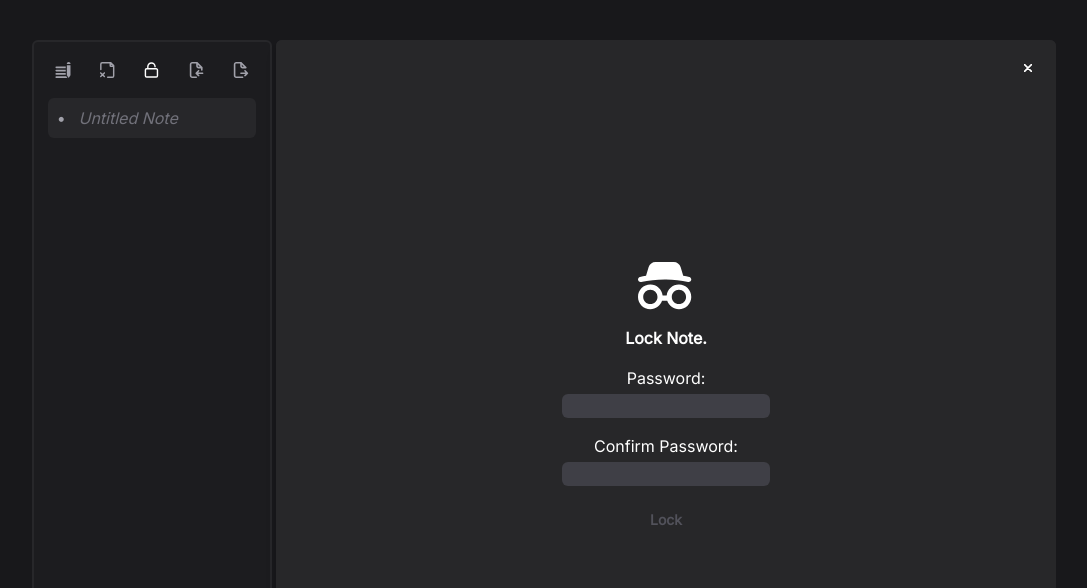
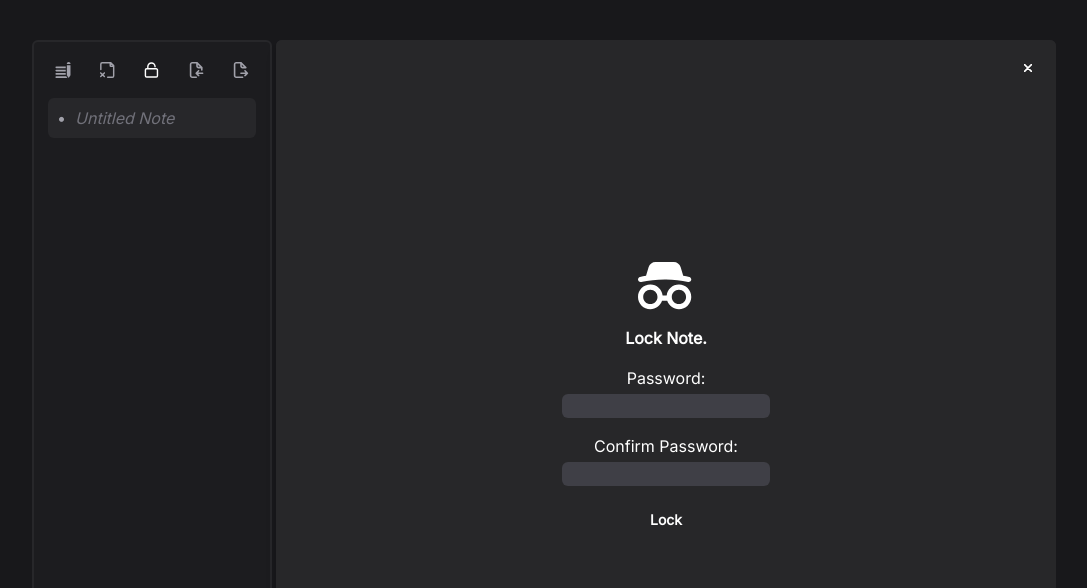
Before and after one commit to evgeny-rov/cryptic, a React (Vite) app: page / in a window 1280 px wide. Both pictures are taken after a click on the button 247 px from the left and 70 px from the top of the page. Shown: the top 588 px of the page, without its empty margins (96-1183 px from the left). Built offline with nearby package versions, Linux system fonts and the light colour scheme.

Commit message:
more fixes, added some animations

```diff
--- a/package.json
+++ b/package.json
@@ -10,6 +10,7 @@
   },
   "dependencies": {
     "clsx": "^1.2.1",
+    "framer-motion": "^7.5.1",
     "jotai": "^1.8.4",
     "lodash": "^4.17.21",
     "react": "^18.2.0",
--- a/src/features/notes/components/note-access-menu.tsx
+++ b/src/features/notes/components/note-access-menu.tsx
@@ -1,3 +1,4 @@
+import { motion } from 'framer-motion';
 import clsx from 'clsx';
 import { useState } from 'react';
 import { useAtom } from 'jotai';
@@ -41,10 +42,12 @@ export default function NoteAccessMenu({ disabled }: { disabled: boolean }) {
         <AccessIcon className="h-4 w-4" />
       </ToolButton>
       {isMenuOpen && (
-        <div
+        <motion.div
+          initial={{ opacity: 0, y: -2 }}
+          animate={{ opacity: 1, y: 0 }}
+          transition={{ duration: 0.2 }}
           className={clsx(
-            'absolute bottom-full bg-zinc-800 -left-14 rounded-md z-20 shadow-md grid',
-            'md:bottom-auto md:bg-zinc-900'
+            'absolute bg-zinc-900 border border-zinc-800 -left-14 rounded-md z-20 shadow-xl grid'
           )}
         >
           {options.map((option) => (
@@ -54,14 +57,14 @@ export default function NoteAccessMenu({ disabled }: { disabled: boolean }) {
               type="button"
               onClick={() => handleOptionClick(option)}
               className={clsx(
-                'px-4 py-2 capitalize text-sm text-left whitespace-nowrap',
+                'px-4 py-2 transition-colors capitalize text-sm text-left whitespace-nowrap',
                 'text-zinc-400 hover:text-current focus:text-current'
               )}
             >
               {option}
             </button>
           ))}
-        </div>
+        </motion.div>
       )}
     </div>
   );
--- a/src/features/notes/components/note-lock.tsx
+++ b/src/features/notes/components/note-lock.tsx
@@ -1,4 +1,5 @@
 import clsx from 'clsx';
+import { motion } from 'framer-motion';
 import { useState } from 'react';
 import { useAtom } from 'jotai';
 import { z } from 'zod';
@@ -6,6 +7,7 @@ import { EditableNote, useNotesStore } from '../stores/notes-store';
 import { ReactComponent as CloseIcon } from '../assets/close.svg';
 import { ReactComponent as PrivateIcon } from '../assets/private.svg';
 import { lockingStateAtom } from '../stores/ui-atoms';
+import useOutsideClick from '../hooks/use-outside-click';
 
 const validationSchema = z
   .object({
@@ -21,40 +23,38 @@ export default function NoteLock({ note }: { note: EditableNote }) {
     password: '',
     confirm: '',
     error: '',
-    isPristine: true,
   });
 
   const handleClose = () => {
     setIsLocking(false);
   };
 
+  const containerRef = useOutsideClick<HTMLDivElement>(handleClose);
+
   const handleChangePassword = (ev: React.ChangeEvent<HTMLInputElement>) => {
-    setFormState((state) => {
-      const newState = { ...state, [ev.target.name]: ev.target.value };
-      const validationResult = validationSchema.safeParse(newState);
-
-      const error = !validationResult.success ? validationResult.error.issues[0].message : '';
-      const isPristine = newState.password === '' && newState.confirm === '';
-
-      return {
-        ...newState,
-        isPristine,
-        error,
-      };
-    });
+    setFormState((state) => ({ ...state, [ev.target.name]: ev.target.value }));
   };
 
   const handleAddLock = async (ev: React.FormEvent<HTMLFormElement>) => {
     ev.preventDefault();
+    const validation = validationSchema.safeParse(formState);
 
-    addLock(note, formState.password);
-    handleClose();
+    if (validation.success) {
+      handleClose();
+      addLock(note, formState.password);
+      return;
+    }
+
+    setFormState((state) => ({ ...state, error: validation.error.issues[0].message }));
   };
 
-  const showError = !formState.isPristine && formState.error !== '';
-
   return (
-    <div className="absolute inset-0">
+    <motion.div
+      ref={containerRef}
+      initial={{ opacity: 0 }}
+      animate={{ opacity: 1 }}
+      className="absolute inset-0"
+    >
       <div className="h-full z-30 grid items-center overflow-y-auto p-8 bg-zinc-800/95">
         <button
           title="Close Lock Popover"
@@ -64,15 +64,20 @@ export default function NoteLock({ note }: { note: EditableNote }) {
         >
           <CloseIcon />
         </button>
-        <form onSubmit={handleAddLock} className="grid place-items-center space-y-4 text-center">
-          <PrivateIcon className={clsx('w-14', showError && 'animate-wiggle')} />
-          <h2 className={clsx('capitalize font-semibold', showError && 'text-red-400')}>
-            {showError ? formState.error : 'Lock note.'}
+        <motion.form
+          initial={{ opacity: 0, x: -10 }}
+          animate={{ opacity: 1, x: 0 }}
+          transition={{ delay: 0.2 }}
+          onSubmit={handleAddLock}
+          className="grid place-items-center space-y-4 text-center"
+        >
+          <PrivateIcon className={clsx('w-14', formState.error && 'animate-wiggle')} />
+          <h2 className={clsx('capitalize font-semibold', formState.error && 'text-red-400')}>
+            {formState.error ? formState.error : 'Lock note.'}
           </h2>
           <label htmlFor="current-password" className="grid space-y-1">
             <span>Password:</span>
             <input
-              required
               type="password"
               name="password"
               id="current-password"
@@ -85,7 +90,6 @@ export default function NoteLock({ note }: { note: EditableNote }) {
           <label htmlFor="confirm-password" className="grid space-y-1">
             <span>Confirm Password:</span>
             <input
-              required
               type="password"
               name="confirm"
               id="confirm-password"
@@ -95,15 +99,11 @@ export default function NoteLock({ note }: { note: EditableNote }) {
               onChange={handleChangePassword}
             />
           </label>
-          <button
-            title="Lock Note"
-            disabled={formState.isPristine || formState.error !== ''}
-            className="text-sm font-semibold disabled:text-zinc-600 p-2"
-          >
+          <button title="Lock Note" className="text-sm font-semibold p-2">
             Lock
           </button>
-        </form>
+        </motion.form>
       </div>
-    </div>
+    </motion.div>
   );
 }
--- a/src/features/notes/components/note-title.tsx
+++ b/src/features/notes/components/note-title.tsx
@@ -1,7 +1,7 @@
 import clsx from 'clsx';
 
 interface Props {
-  onClick?: () => void;
+  onFocus?: () => void;
   value: string;
   readonly: boolean;
   placeholder: string;
@@ -16,14 +16,14 @@ const handleClearFocus = (ev: React.FormEvent<HTMLFormElement>) => {
     document.activeElement.blur();
 };
 
-export default function NoteTitle({ value, readonly, onChange, placeholder, onClick }: Props) {
+export default function NoteTitle({ value, readonly, onChange, placeholder, onFocus }: Props) {
   return (
     <form className="w-full" onSubmit={handleClearFocus}>
       <input
         type="text"
         aria-label="note title"
         enterKeyHint="done"
-        onClick={onClick}
+        onFocus={onFocus}
         placeholder={placeholder}
         onChange={(ev) => onChange(ev.target.value)}
         readOnly={readonly}
--- a/src/features/notes/components/notes-list.tsx
+++ b/src/features/notes/components/notes-list.tsx
@@ -29,14 +29,14 @@ const NoteListItem = ({
         isSelected && 'text-current bg-zinc-800'
       )}
     >
-      <div className="relative flex">
-        <div className="relative px-2 w-7 grid place-items-center text-md text-center">
+      <div className="relative flex pl-2 space-x-1 transition-colors">
+        <div className="relative w-3 grid place-items-center text-md text-center">
           {note.type === 'plain' && <span>{'•'}</span>}
           {note.type === 'unlocked' && <AccessIcon />}
           {note.type === 'encrypted' && <PrivateIcon />}
         </div>
         <NoteTitle
-          onClick={selectNote}
+          onFocus={selectNote}
           value={note.title}
           onChange={handleChangeTitle}
           placeholder={derivePlaceholderTitle(note)}
@@ -57,9 +57,9 @@ export default function NotesList() {
     const firstNote = notesIds[0];
     if (!firstNote || !listRef.current) return;
 
-    const shouldScrollToTop = firstNote === selectedNoteId;
+    const isNewNoteAdded = firstNote === selectedNoteId;
 
-    if (shouldScrollToTop) listRef.current.scrollIntoView({ behavior: 'smooth' });
+    if (isNewNoteAdded) listRef.current.scrollIntoView({ behavior: 'smooth' });
   }, [notesIds, selectedNoteId]);
 
   return (
--- a/src/features/notes/components/notes-main.tsx
+++ b/src/features/notes/components/notes-main.tsx
@@ -1,4 +1,3 @@
-import { useEffect } from 'react';
 import { useAtom } from 'jotai';
 import NoteEditor from './note-editor';
 import NoteUnlock from './note-unlock';
@@ -9,9 +8,7 @@ import { lockingStateAtom } from '../stores/ui-atoms';
 
 export default function NotesMain() {
   const note = useNotesStore((state) => state.byId[state.selectedNoteId]);
-  const [isLocking, setIsLocking] = useAtom(lockingStateAtom);
-
-  useEffect(() => setIsLocking(false), [note]);
+  const [isLocking] = useAtom(lockingStateAtom);
 
   return (
     <main className="bg-zinc-800 flex flex-col relative flex-grow overflow-hidden shadow-lg xl:rounded-md">
--- a/src/features/notes/components/notes-tools.tsx
+++ b/src/features/notes/components/notes-tools.tsx
@@ -30,23 +30,23 @@ export default function NotesTools() {
   return (
     <>
       <NotesTB title="Create Note" onClick={createNewNote}>
-        <CreateIcon className="h-4 w-4" />
+        <CreateIcon className="w-4 h-4" />
       </NotesTB>
       <NotesTB title="Remove Note" onClick={deleteCurrentNote}>
-        <RemoveIcon className="h-4 w-4" />
+        <RemoveIcon className="w-4 h-4" />
       </NotesTB>
       {currentNote.type === 'plain' ? (
         <NotesTB title="Lock Note" onClick={toggleLocking}>
-          <LockIcon className="h-4 w-4" />
+          <LockIcon className="w-4 h-4" />
         </NotesTB>
       ) : (
         <NoteAccessMenu disabled={currentNote.type === 'encrypted'} />
       )}
       <NotesTB title="Import Notes" onClick={handleImportNotes}>
-        <ImportIcon className="h-4 w-4" />
+        <ImportIcon className="w-4 h-4" />
       </NotesTB>
       <NotesTB title="Export Note" onClick={() => exportNote(currentNote)}>
-        <ExportIcon className="h-4 w-4" />
+        <ExportIcon className="w-4 h-4" />
       </NotesTB>
     </>
   );
```
Also changed, not shown: 1 other file (tests, documents, lock files or other folders).
